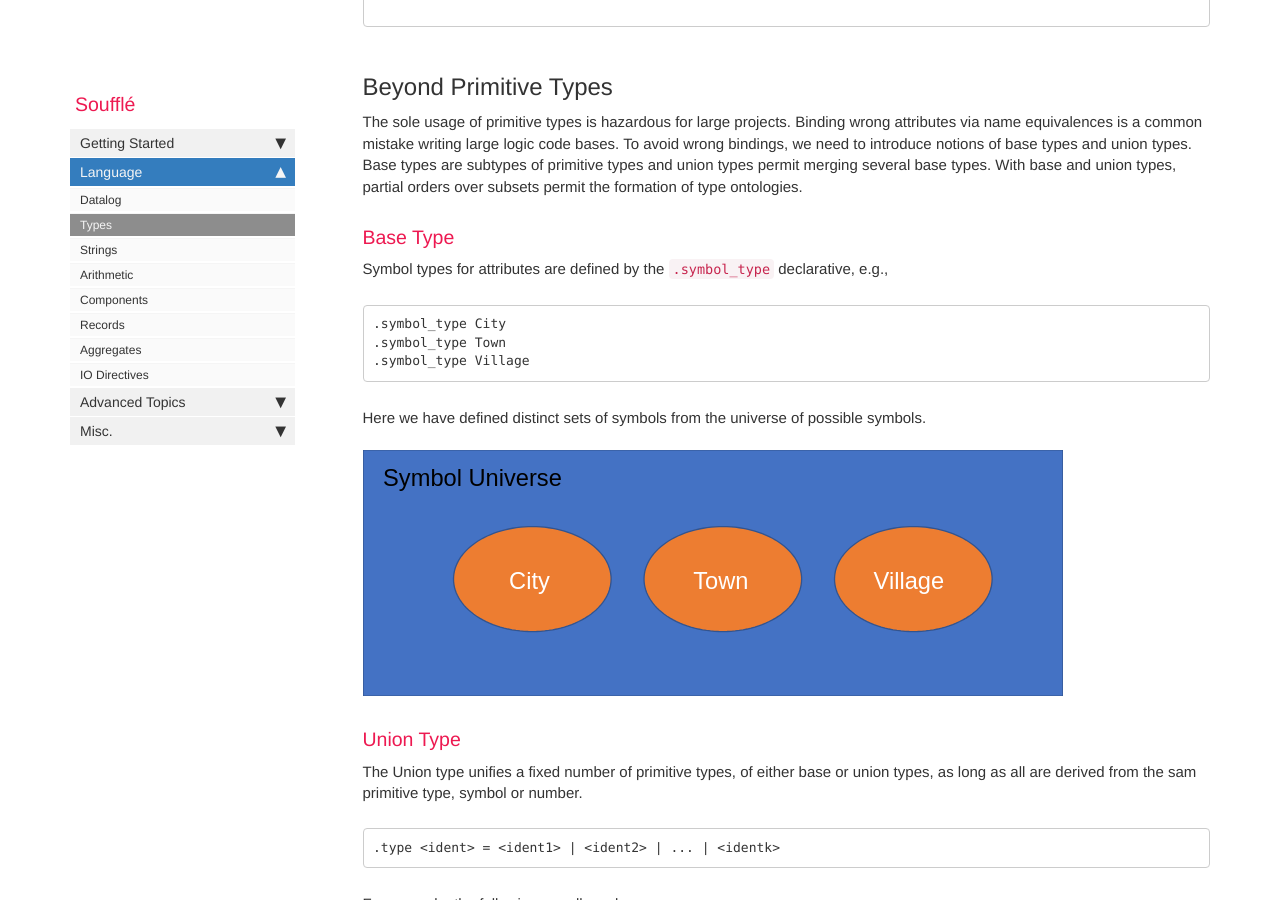
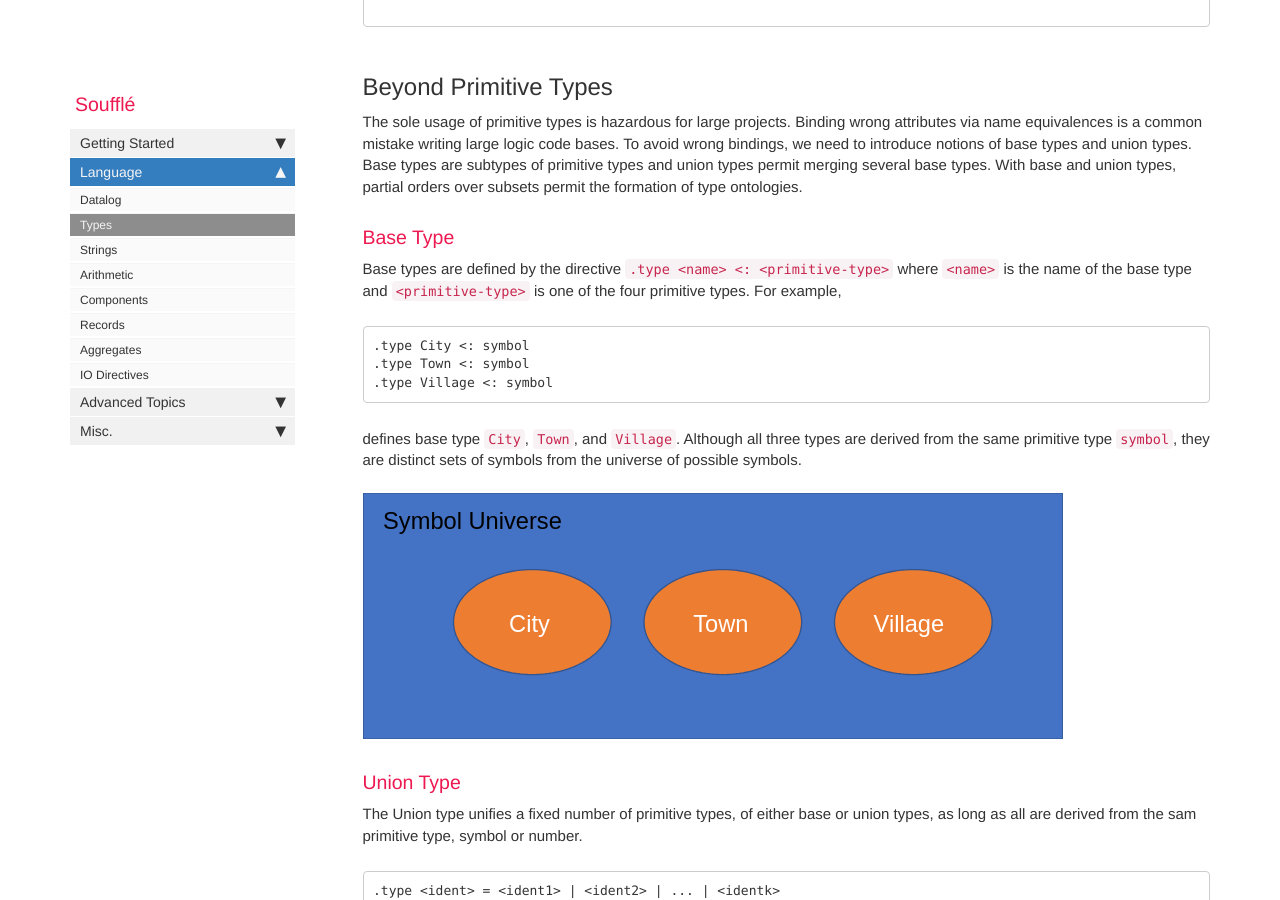
Before and after one commit to souffle-lang/souffle-lang.github.io, a Jekyll site: the page built from pages/docs/types.md, in a window 1280 px wide and 900 px high, scrolled down 1643 px. Built offline with Jekyll 4.4.1, drawn with Linux system fonts in a browser that asks for light colours; comment, search, counter and statistics services are not loaded.

Commit message:
Update types.md

````diff
--- a/pages/docs/types.md
+++ b/pages/docs/types.md
@@ -74,15 +74,21 @@ partial orders over subsets permit the formation of
 type ontologies.
 
 ### Base Type
-Symbol types for attributes are defined by the `.symbol_type` declarative, e.g.,
+Base types are defined by the directive ```.type <name> <: <primitive-type>```  where
+```<name>``` is the name of the base type and ```<primitive-type>``` is one of the
+four primitive types. For example,
 ```
-.symbol_type City
-.symbol_type Town
-.symbol_type Village
+.type City <: symbol
+.type Town <: symbol
+.type Village <: symbol
 ```
-Here we have defined distinct sets of symbols from the universe of possible symbols.
+defines base type ```City```, ```Town```, and ```Village```. Although
+all three types are derived from the same primitive type ```symbol```, they are
+distinct sets of symbols from the universe of possible symbols.
 
 ![location types as a subset of the universe](https://souffle-lang.github.io/img/universe_symbol_base.svg)
+
+
 ### Union Type
 The Union type unifies a fixed number of primitive types, of either base or union types, as long as all are derived from the sam primitive type, symbol or number.
 ```
````
